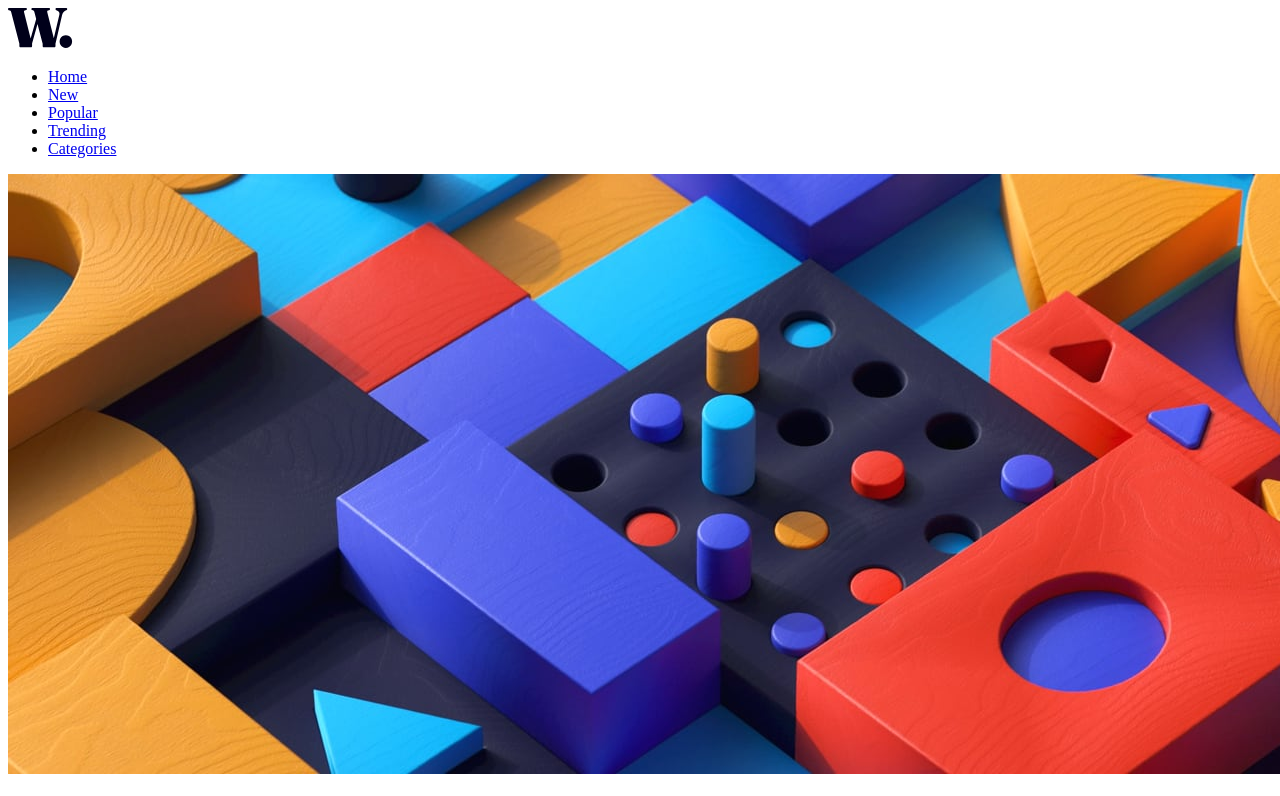
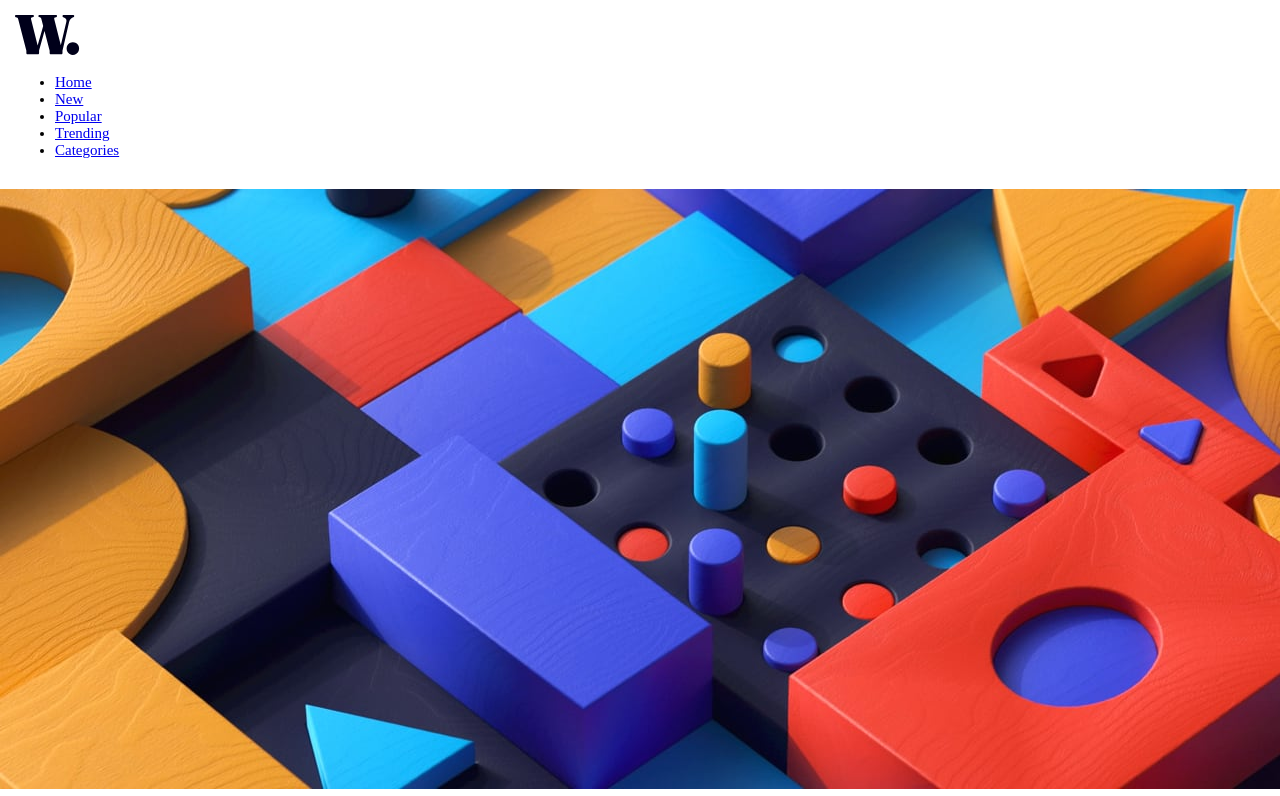
Before and after one commit to Frank-incense/Frank-incense.github.io, a plain HTML site: page news-homepage-main/index.html in a window 1280 px wide. Shown: the top 796 px of the page. Drawn offline with Linux system fonts and the light colour scheme; a web font is replaced by a local one.

Commit message:
second commit

```diff
--- a/news-homepage-main/assets/style.css
+++ b/news-homepage-main/assets/style.css
@@ -0,0 +1,33 @@
+@font-face {
+    font-family: myFirstFont;
+    src: url(https://fonts.google.com/specimen/Inter);
+  }
+body
+{
+    size: 1440px;
+    margin: 0;
+    font-size: 15px;
+    font-family: myFirstFont;
+}
+header
+{
+     margin: 15px;
+    display: flex;
+}
+a .logos
+{
+
+}
+nav .nav_elements
+{
+    text-decoration: none;
+    font-size: 21px;
+}
+main
+{
+
+}
+footer
+{
+
+}
--- a/news-homepage-main/index.html
+++ b/news-homepage-main/index.html
@@ -5,8 +5,11 @@
   <meta name="viewport" content="width=device-width, initial-scale=1.0"> <!-- displays site properly based on user's device -->
 
   <link rel="icon" type="image/png" sizes="32x32" href="./images/favicon-32x32.png">
+  <link rel="stylesheet" href="assets/style.css">
 
   <title>Frontend Mentor | News homepage</title>
+
+  <script src="assets/jscript/index.js"></script>
 
   <!-- Feel free to remove these styles or customise in your own stylesheet 👍 -->
   <style>
@@ -15,9 +18,10 @@
   </style>
 </head>
 <body>
+
   <header>
     <div>
-      <a href="index.html">
+      <a href="index.html" class="logos">
         <img src="assets/images/logo.svg" alt="">
       </a>
       <nav class="nav_elements">
```
